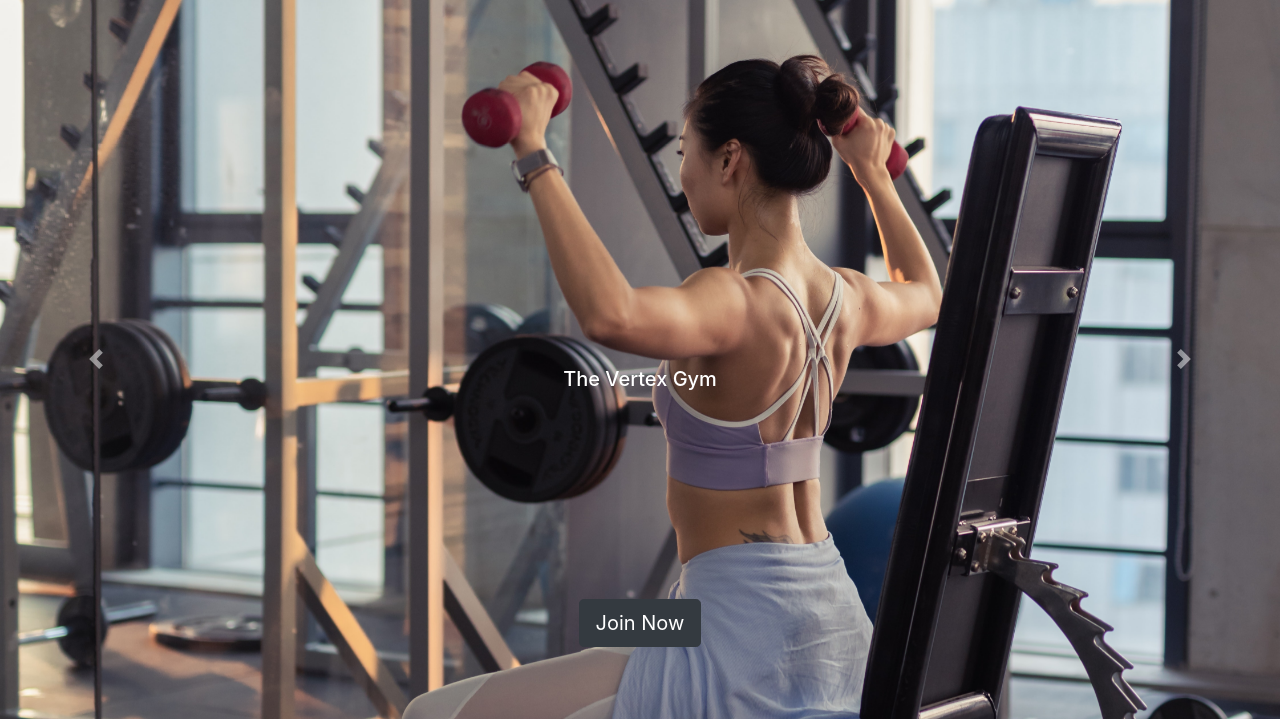
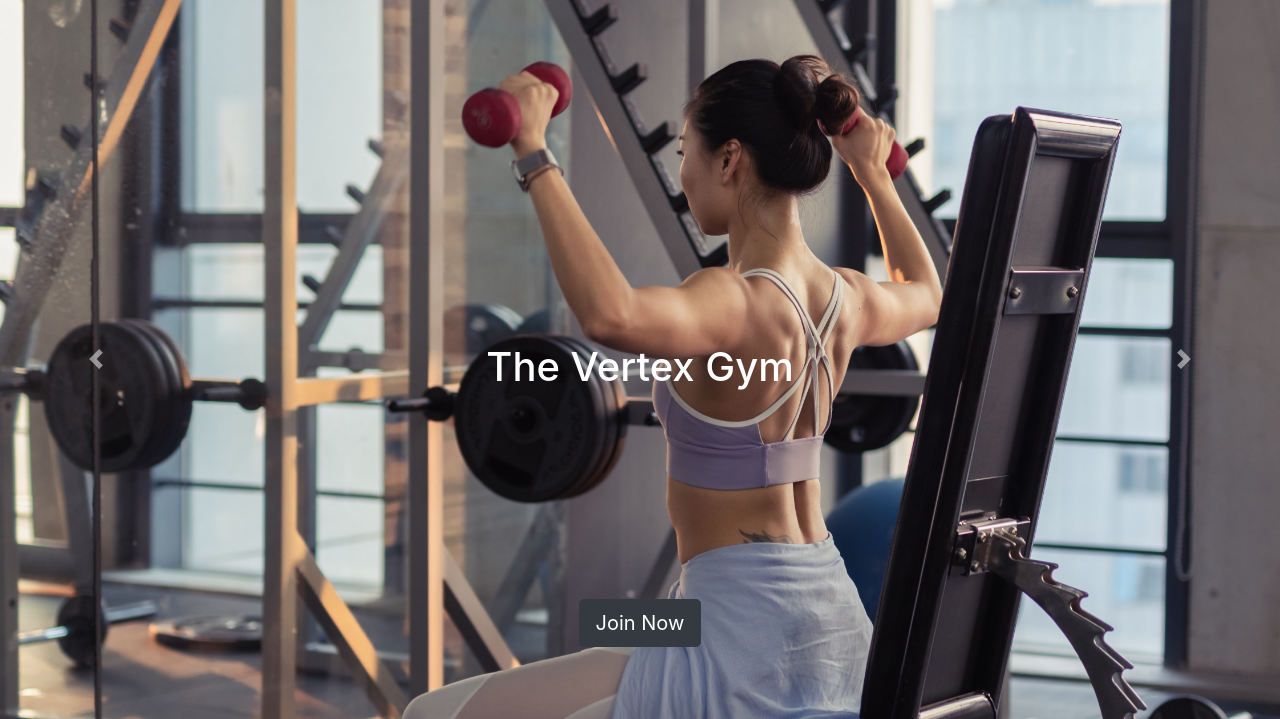
Before and after one commit to jtarbard/Software-Engineering-Project, a Flask app: page / in a window 1280 px wide. Shown: the part 81-800 px from the top of the page. Run offline with Flask 2, Linux system fonts and the light colour scheme; parts of the project's set-up code (start-up, migrations or seed data) failed here and were passed over; some libraries are stand-ins or nearby versions.

Commit message:
Increase carousel size and give button link.

```diff
--- a/main/templates/index/index.html
+++ b/main/templates/index/index.html
@@ -22,11 +22,11 @@ The Vertex-Index!
     </a>
     <div id="caption">
         <div class="carousel-caption">
-            <h5>The Vertex Gym</h5>
+            <h1>The Vertex Gym</h1>
         </div>
     </div>
     <div class="container col text-center" id="carousel-btn-container">
-        <button class="btn btn-lg btn-dark" id="carousel-btn">Join Now</button>
+        <a class="btn btn-lg btn-dark" id="carousel-btn" href="../info/memberships">Join Now</a>
     </div>
 </div>
 <!--<h2>Index page</h2>-->
```
Also changed, not shown: main/db/TheVertex.sqlite.
